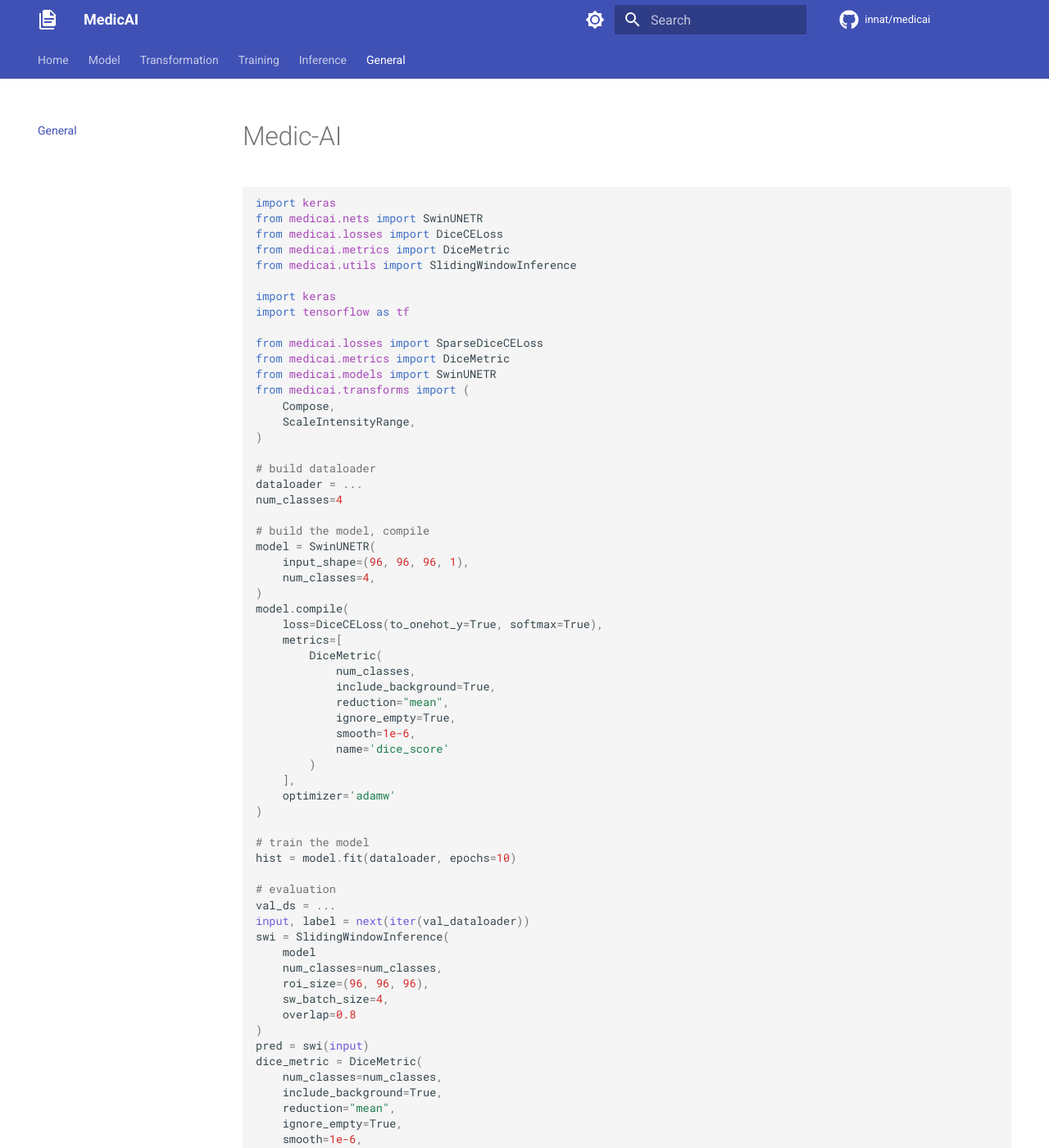
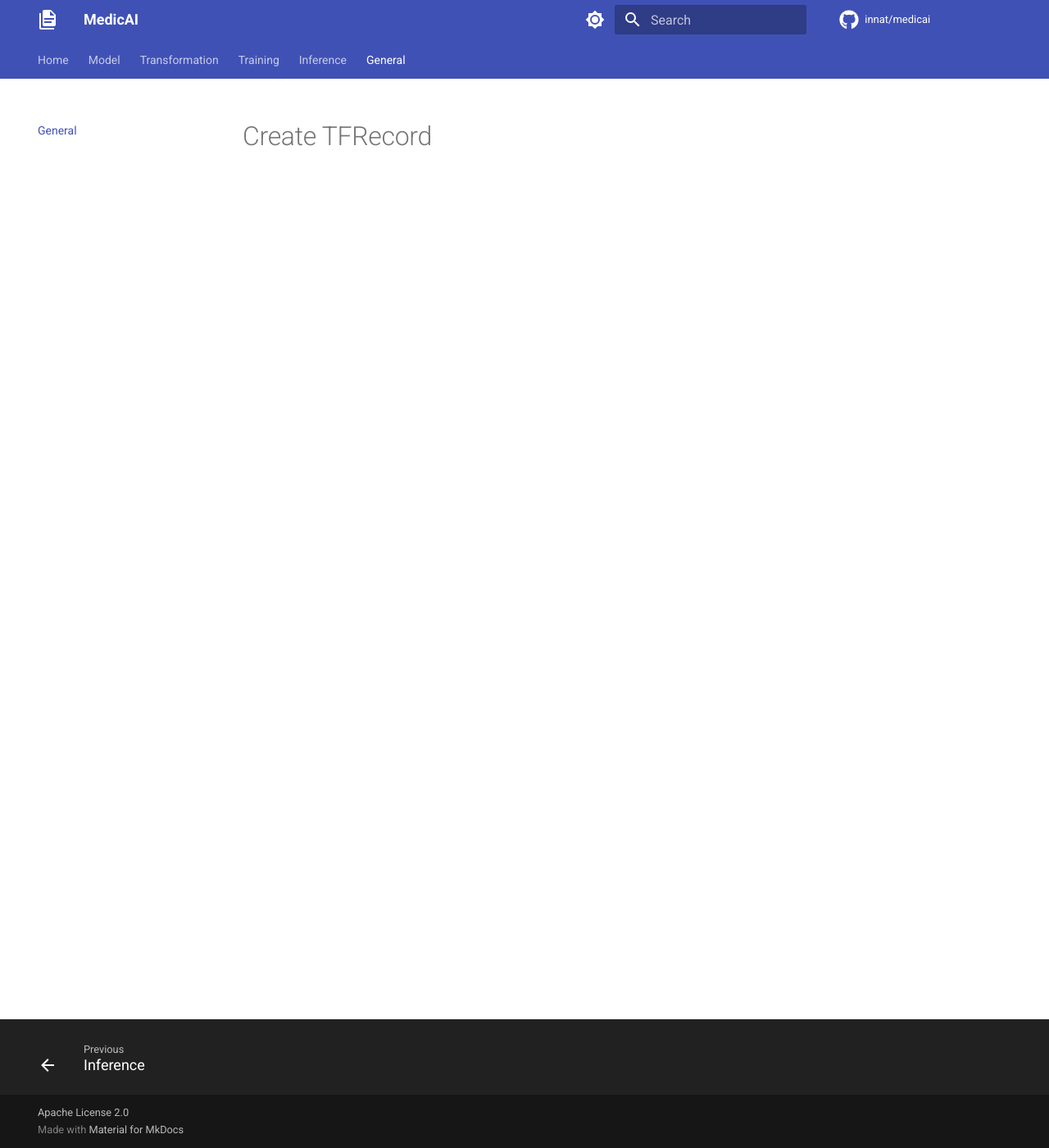
Before and after one commit to innat/medic-ai, an MkDocs documentation site: the page built from docs/general.md, in a window 1280 px wide and 1400 px high. Shown: the whole window at 82% size. Built offline with MkDocs 1.6.1 and Material for MkDocs 9.7.7, drawn with Linux system fonts in a browser that asks for light colours; comment, search, counter and statistics services are not loaded; some of the changed text lies outside the part shown.

Commit message:
update docs

````diff
--- a/docs/general.md
+++ b/docs/general.md
@@ -1,71 +1,2 @@
-# Medic-AI
 
-```python
-import keras
-from medicai.nets import SwinUNETR
-from medicai.losses import DiceCELoss
-from medicai.metrics import DiceMetric
-from medicai.utils import SlidingWindowInference
-
-import keras
-import tensorflow as tf
-
-from medicai.losses import SparseDiceCELoss
-from medicai.metrics import DiceMetric
-from medicai.models import SwinUNETR
-from medicai.transforms import (
-    Compose,
-    ScaleIntensityRange,
-)
-
-# build dataloader
-dataloader = ...
-num_classes=4
-
-# build the model, compile
-model = SwinUNETR(
-    input_shape=(96, 96, 96, 1),
-    num_classes=4,
-)
-model.compile(
-    loss=DiceCELoss(to_onehot_y=True, softmax=True),
-    metrics=[
-        DiceMetric(
-            num_classes,
-            include_background=True,
-            reduction="mean",
-            ignore_empty=True,
-            smooth=1e-6,
-            name='dice_score'
-        )
-    ],
-    optimizer='adamw'
-)
-
-# train the model
-hist = model.fit(dataloader, epochs=10)
-
-# evaluation
-val_ds = ...
-input, label = next(iter(val_dataloader))
-swi = SlidingWindowInference(
-    model
-    num_classes=num_classes,
-    roi_size=(96, 96, 96),
-    sw_batch_size=4,
-    overlap=0.8
-)
-pred = swi(input)
-dice_metric = DiceMetric(
-    num_classes=num_classes,
-    include_background=True,
-    reduction="mean",
-    ignore_empty=True,
-    smooth=1e-6,
-    name='dice_score'
-)
-dice_metric.update_state(y, output)
-dice_score = dice_metric.result()
-print(f"Dice Score: {dice_score.numpy()}")
-Dice Score: 0.73
-```
+# Create TFRecord
````
Also changed, not shown: docs/transformations/manage-transformations.md (+18 -0 lines).
